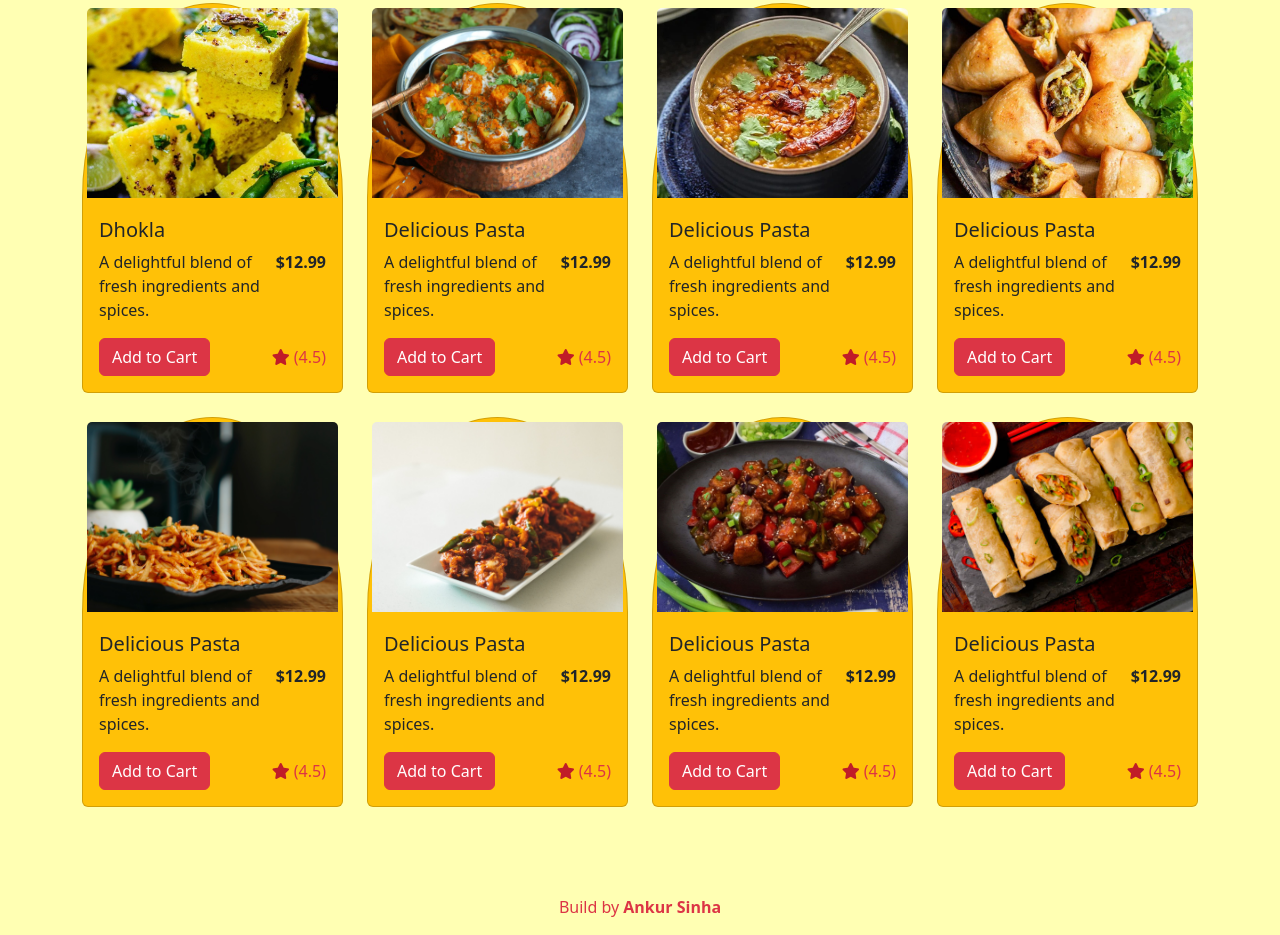
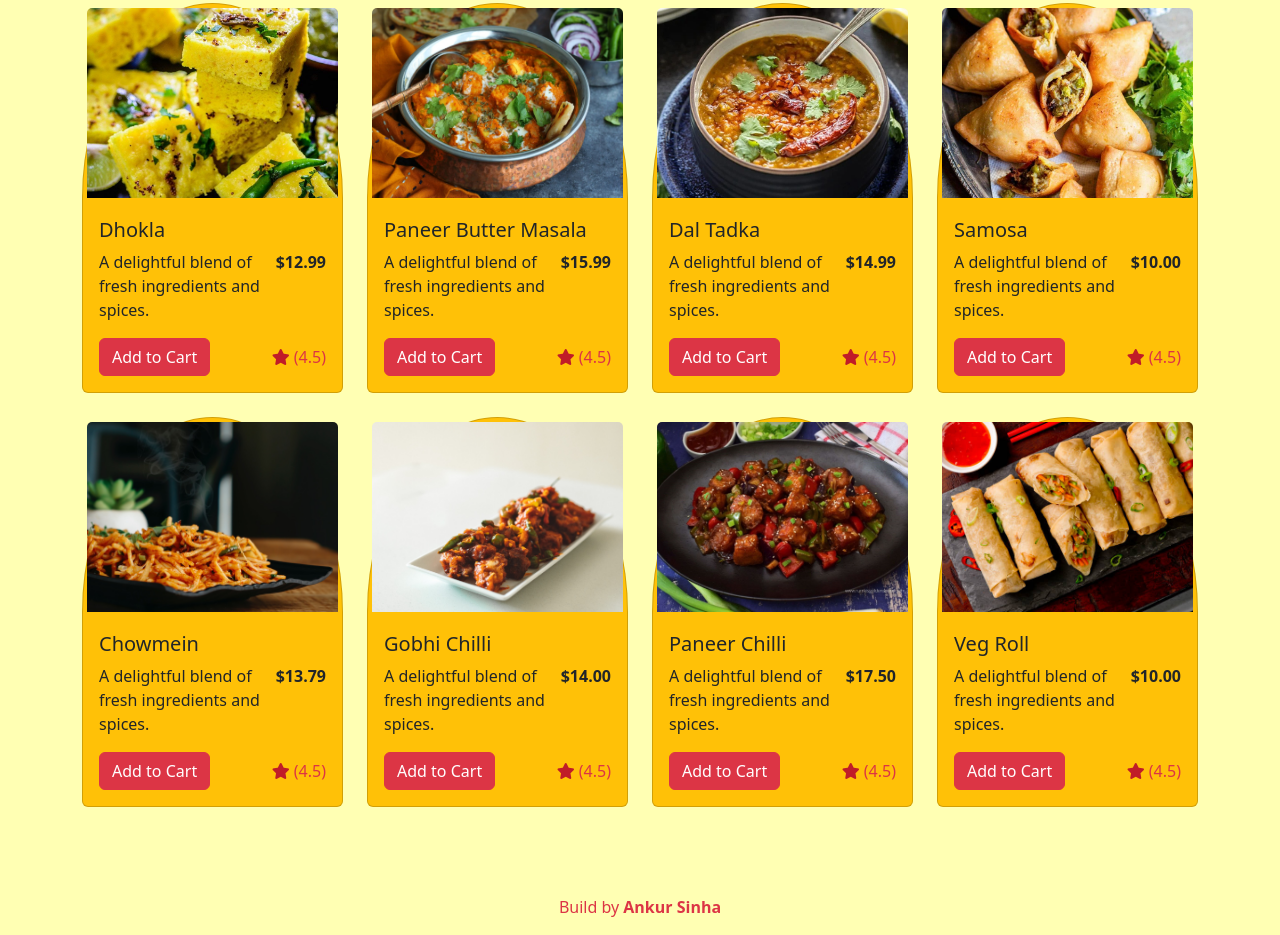
Before and after one commit to Ankur7470/ESD-Assgn-1, a plain HTML site: page index.html in a window 1280 px wide. Shown: the part 1007-1942 px from the top of the page. Drawn offline with nearby package versions, Linux system fonts and the light colour scheme.

Commit message:
Updated Information of Food Cards

```diff
--- a/index.html
+++ b/index.html
@@ -133,12 +133,12 @@
               />
             </div>
             <div class="card-body">
-              <h5 class="card-title">Delicious Pasta</h5>
+              <h5 class="card-title">Paneer Butter Masala</h5>
               <div class="d-flex justify-content-between align-items-start">
                 <p class="card-text">
                   A delightful blend of fresh ingredients and spices.
                 </p>
-                <p class="card-text"><strong>$12.99</strong></p>
+                <p class="card-text"><strong>$15.99</strong></p>
               </div>
               <div class="d-flex justify-content-between align-items-center">
                 <a href="#" class="btn btn-danger">Add to Cart</a>
@@ -159,12 +159,12 @@
               />
             </div>
             <div class="card-body">
-              <h5 class="card-title">Delicious Pasta</h5>
+              <h5 class="card-title">Dal Tadka</h5>
               <div class="d-flex justify-content-between align-items-start">
                 <p class="card-text">
                   A delightful blend of fresh ingredients and spices.
                 </p>
-                <p class="card-text"><strong>$12.99</strong></p>
+                <p class="card-text"><strong>$14.99</strong></p>
               </div>
               <div class="d-flex justify-content-between align-items-center">
                 <a href="#" class="btn btn-danger">Add to Cart</a>
@@ -185,12 +185,12 @@
               />
             </div>
             <div class="card-body">
-              <h5 class="card-title">Delicious Pasta</h5>
+              <h5 class="card-title">Samosa</h5>
               <div class="d-flex justify-content-between align-items-start">
                 <p class="card-text">
                   A delightful blend of fresh ingredients and spices.
                 </p>
-                <p class="card-text"><strong>$12.99</strong></p>
+                <p class="card-text"><strong>$10.00</strong></p>
               </div>
               <div class="d-flex justify-content-between align-items-center">
                 <a href="#" class="btn btn-danger">Add to Cart</a>
@@ -211,12 +211,12 @@
               />
             </div>
             <div class="card-body">
-              <h5 class="card-title">Delicious Pasta</h5>
+              <h5 class="card-title">Chowmein</h5>
               <div class="d-flex justify-content-between align-items-start">
                 <p class="card-text">
                   A delightful blend of fresh ingredients and spices.
                 </p>
-                <p class="card-text"><strong>$12.99</strong></p>
+                <p class="card-text"><strong>$13.79</strong></p>
               </div>
               <div class="d-flex justify-content-between align-items-center">
                 <a href="#" class="btn btn-danger">Add to Cart</a>
@@ -237,12 +237,12 @@
               />
             </div>
             <div class="card-body">
-              <h5 class="card-title">Delicious Pasta</h5>
+              <h5 class="card-title">Gobhi Chilli</h5>
               <div class="d-flex justify-content-between align-items-start">
                 <p class="card-text">
                   A delightful blend of fresh ingredients and spices.
                 </p>
-                <p class="card-text"><strong>$12.99</strong></p>
+                <p class="card-text"><strong>$14.00</strong></p>
               </div>
               <div class="d-flex justify-content-between align-items-center">
                 <a href="#" class="btn btn-danger">Add to Cart</a>
@@ -263,12 +263,12 @@
               />
             </div>
             <div class="card-body">
-              <h5 class="card-title">Delicious Pasta</h5>
+              <h5 class="card-title">Paneer Chilli</h5>
               <div class="d-flex justify-content-between align-items-start">
                 <p class="card-text">
                   A delightful blend of fresh ingredients and spices.
                 </p>
-                <p class="card-text"><strong>$12.99</strong></p>
+                <p class="card-text"><strong>$17.50</strong></p>
               </div>
               <div class="d-flex justify-content-between align-items-center">
                 <a href="#" class="btn btn-danger">Add to Cart</a>
@@ -288,14 +288,13 @@
                 alt="Food Item 8"
               />
             </div>
-
             <div class="card-body">
-              <h5 class="card-title">Delicious Pasta</h5>
+              <h5 class="card-title">Veg Roll</h5>
               <div class="d-flex justify-content-between align-items-start">
                 <p class="card-text">
                   A delightful blend of fresh ingredients and spices.
                 </p>
-                <p class="card-text"><strong>$12.99</strong></p>
+                <p class="card-text"><strong>$10.00</strong></p>
               </div>
               <div class="d-flex justify-content-between align-items-center">
                 <a href="#" class="btn btn-danger">Add to Cart</a>
```
